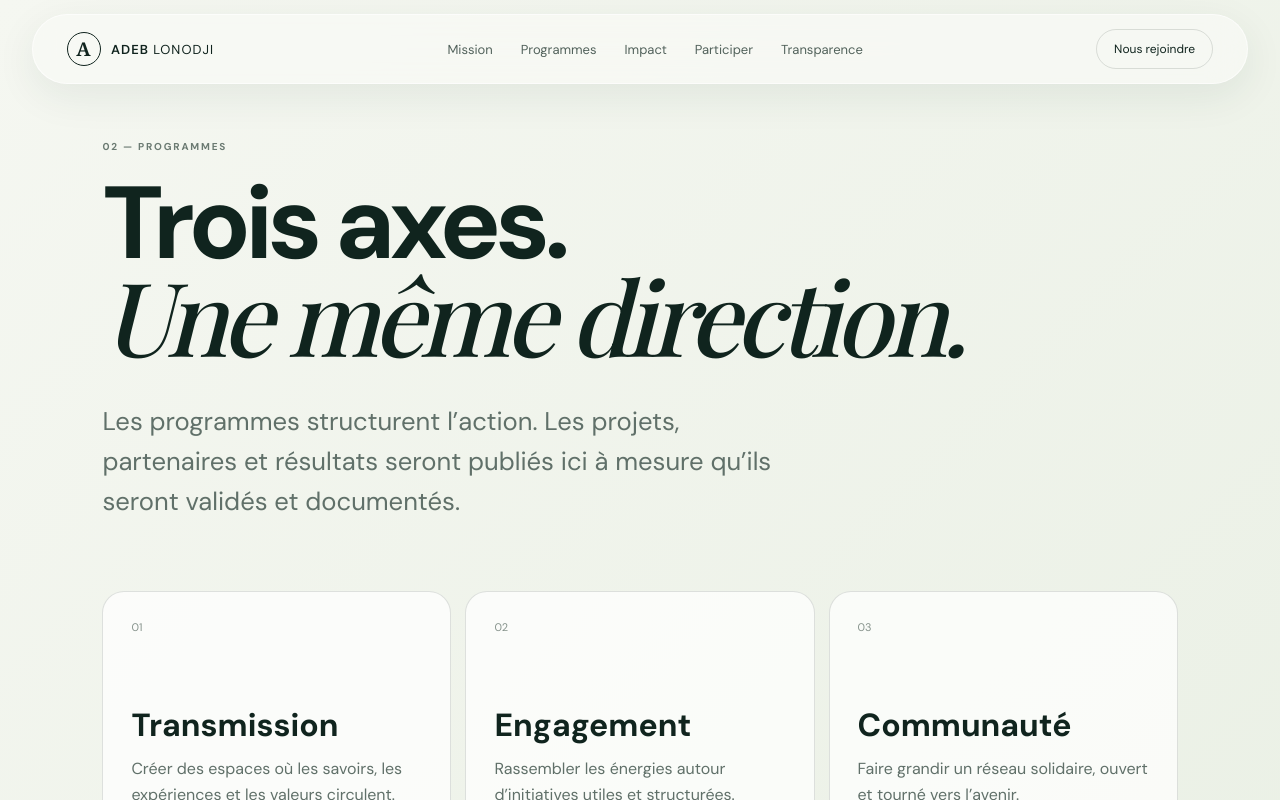
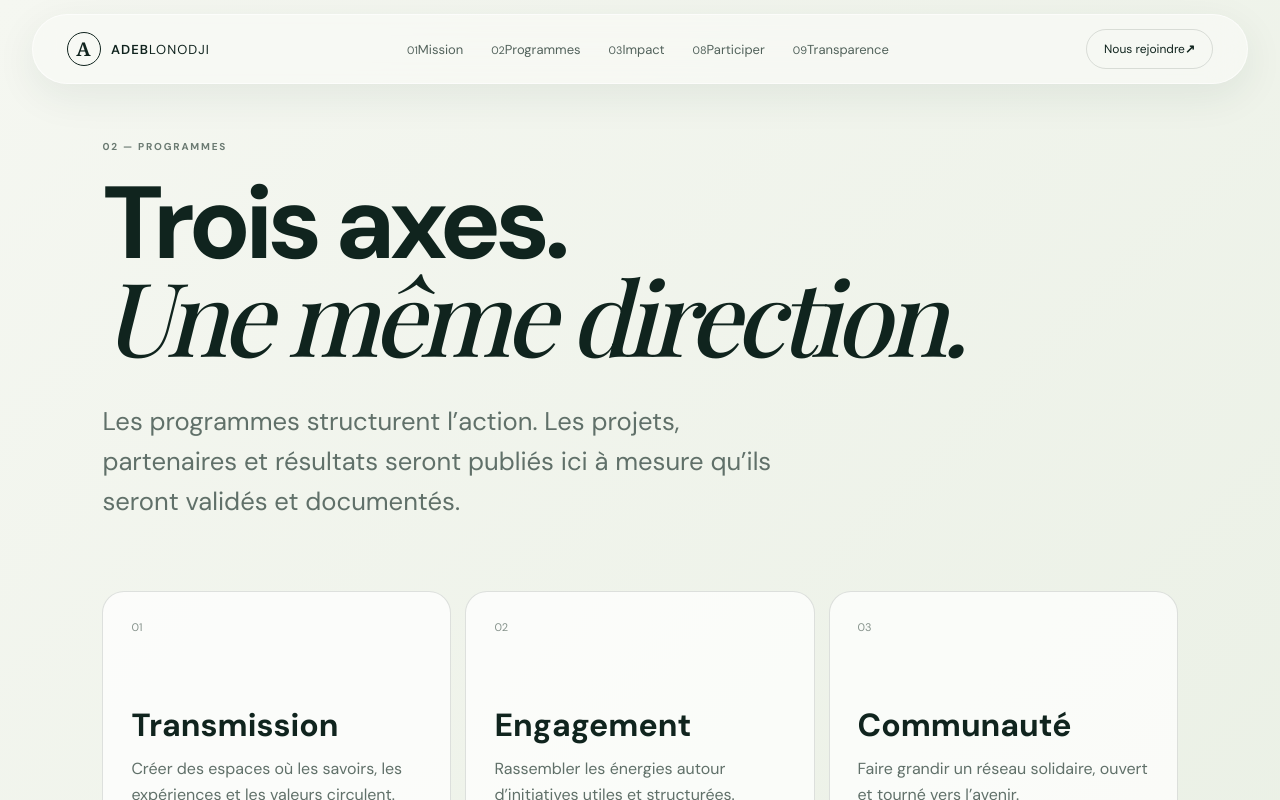
Before and after one commit to bmlemad/Lonodji, a Next.js app: page /programmes in a window 1280 px wide. Shown: the top 800 px of the page. Built offline with nearby package versions, Linux system fonts and the light colour scheme; a web font is replaced by a local one.

Commit message:
polish: modernize premium navigation

```diff
--- a/components/site-nav.tsx
+++ b/components/site-nav.tsx
@@ -1,20 +1,34 @@
 import Link from "next/link";
+
+const items = [
+  { href: "/mission", label: "Mission", number: "01" },
+  { href: "/programmes", label: "Programmes", number: "02" },
+  { href: "/impact", label: "Impact", number: "03" },
+  { href: "/participer", label: "Participer", number: "08" },
+  { href: "/transparence", label: "Transparence", number: "09" },
+];
 
 export default function SiteNav() {
   return (
     <nav className="nav" aria-label="Navigation principale">
       <Link className="brand" href="/" aria-label="ADEB Lonodji — accueil">
         <span className="brand-mark" aria-hidden="true">A</span>
-        <span>ADEB <b>LONODJI</b></span>
+        <span className="brand-name"><span>ADEB</span><b>LONODJI</b></span>
       </Link>
-      <div className="links">
-        <Link href="/mission">Mission</Link>
-        <Link href="/programmes">Programmes</Link>
-        <Link href="/impact">Impact</Link>
-        <Link href="/participer">Participer</Link>
-        <Link href="/transparence">Transparence</Link>
+
+      <div className="links" role="list">
+        {items.map((item) => (
+          <Link key={item.href} href={item.href} role="listitem">
+            <small>{item.number}</small>
+            <span>{item.label}</span>
+          </Link>
+        ))}
       </div>
-      <Link className="nav-cta" href="/participer">Nous rejoindre</Link>
+
+      <Link className="nav-cta" href="/participer">
+        <span>Nous rejoindre</span>
+        <b aria-hidden="true">↗</b>
+      </Link>
     </nav>
   );
 }
```
